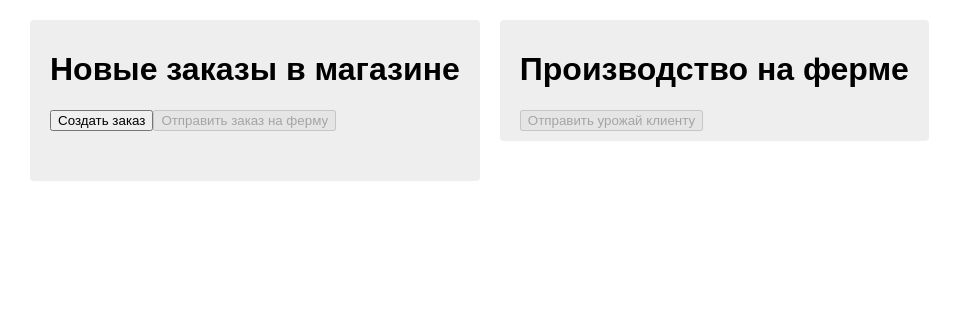
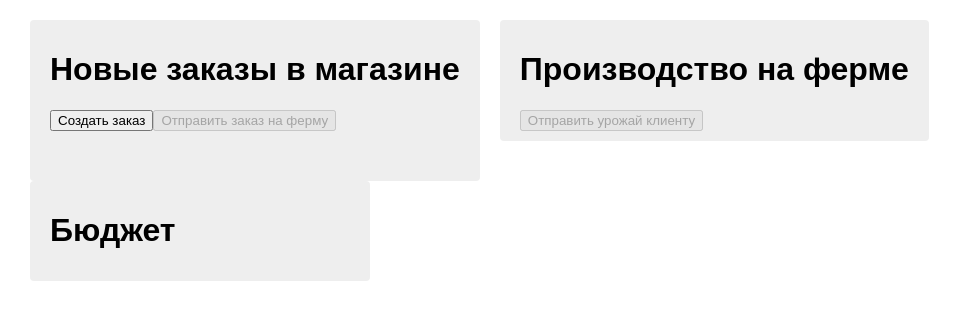
Before and after one commit to inttoint/loftschool-homework-6, a React (Create React App) app: page / in a window 1280 px wide. Shown: the top 320 px of the page, without its empty margins (0-962 px from the left). Built offline with nearby package versions, Linux system fonts and the light colour scheme.

Commit message:
Компонент Budget

```diff
--- a/src/components/App/App.js
+++ b/src/components/App/App.js
@@ -2,12 +2,14 @@ import React from "react";
 import './App.css';
 import Market from "../Market";
 import Farm from "../Farm";
+import Budget from '../Budget'
 
 const App = () => {
   return (
     <div className="app">
       <Market />
       <Farm />
+      <Budget />
     </div>
   );
 };
--- /dev/null
+++ b/src/components/Budget/Budget.js
@@ -0,0 +1,12 @@
+import React from "react";
+import './Budget.css'
+
+const Budget = (props) => {
+  return (
+    <div className="budget">
+      <h1>Бюджет</h1>
+    </div>
+  );
+};
+
+export default Budget;
```
